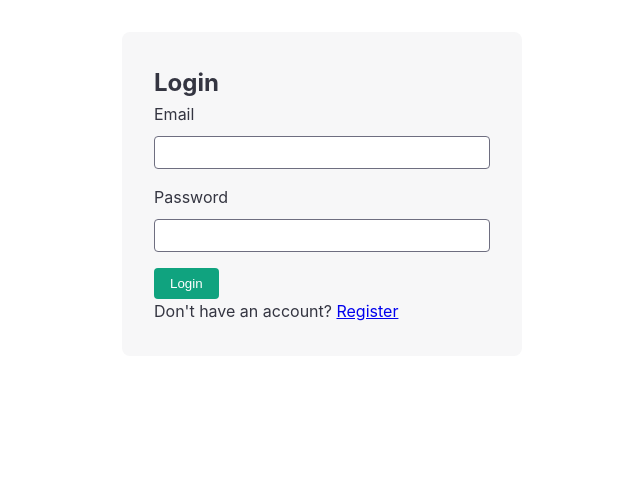
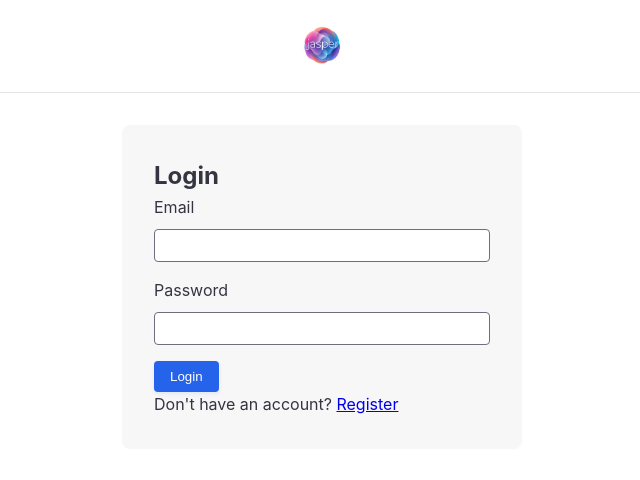
Before and after one commit to Bboyd59/chatryan, a Flask app: page /login in a window 1280 px wide. Shown: the top 480 px of the page, without its empty margins (318-958 px from the left). Run offline with Flask 3, Linux system fonts and the light colour scheme.

Commit message:
Agent query: Is the Jasper logo visible in the header and properly centered?
Screenshot: https://storage.googleapis.com/screenshot-production-us-central1/8929778e-5396-459b-b19e-15e632699f10/f9d8c053-dd84-4691-aaf9-afe8119384c7.jpg

```diff
--- a/static/css/style.css
+++ b/static/css/style.css
@@ -3,7 +3,32 @@
     --bg-secondary: #f7f7f8;
     --text-primary: #343541;
     --text-secondary: #6e6e80;
-    --accent: #10A37F;
+    --accent: #2563eb;
+}
+.app-header {
+    width: 100%;
+    padding: 1rem;
+    background-color: var(--bg-primary);
+    border-bottom: 1px solid rgba(0, 0, 0, 0.1);
+    margin-bottom: 1rem;
+}
+
+.logo-container {
+    max-width: 768px;
+    margin: 0 auto;
+    display: flex;
+    justify-content: center;
+    align-items: center;
+}
+
+.app-logo {
+    height: 60px;
+    width: auto;
+    transition: transform 0.3s ease;
+}
+
+.app-logo:hover {
+    transform: scale(1.05);
 }
 
 * {
@@ -66,7 +91,7 @@ body {
 .chat-input {
     width: 100%;
     padding: 0.75rem 3rem 0.75rem 1rem;
-    border: 1px solid rgba(255,255,255,0.2);
+    border: 1px solid var(--accent);
     border-radius: 0.75rem;
     background-color: transparent;
     color: var(--text-primary);
@@ -74,12 +99,14 @@ body {
     line-height: 1.5;
     resize: none;
     height: 52px;
+    box-shadow: 0 0 0 1px rgba(37, 99, 235, 0.1);
+    transition: all 0.2s ease;
 }
 
 .chat-input:focus {
     outline: none;
     border-color: var(--accent);
-    box-shadow: 0 0 0 1px var(--accent);
+    box-shadow: 0 0 0 2px rgba(37, 99, 235, 0.2);
 }
 
 /* Auth forms */
@@ -116,11 +143,13 @@ body {
     background-color: var(--accent);
     color: white;
     cursor: pointer;
-    transition: opacity 0.2s;
+    transition: all 0.2s ease;
+    box-shadow: 0 2px 4px rgba(37, 99, 235, 0.1);
 }
 
 .btn:hover {
-    opacity: 0.9;
+    transform: translateY(-1px);
+    box-shadow: 0 4px 6px rgba(37, 99, 235, 0.2);
 }
 
 @keyframes fadeIn {
--- a/templates/base.html
+++ b/templates/base.html
@@ -7,6 +7,11 @@
     <link rel="stylesheet" href="{{ url_for('static', filename='css/style.css') }}">
 </head>
 <body>
+    <header class="app-header">
+        <div class="logo-container">
+            <img src="{{ url_for('static', filename='images/logo.png') }}" alt="Jasper AI Logo" class="app-logo">
+        </div>
+    </header>
     <main>
         {% with messages = get_flashed_messages() %}
             {% if messages %}
```
Also changed, not shown: jasper4.png (added), static/images/logo.png (added).
